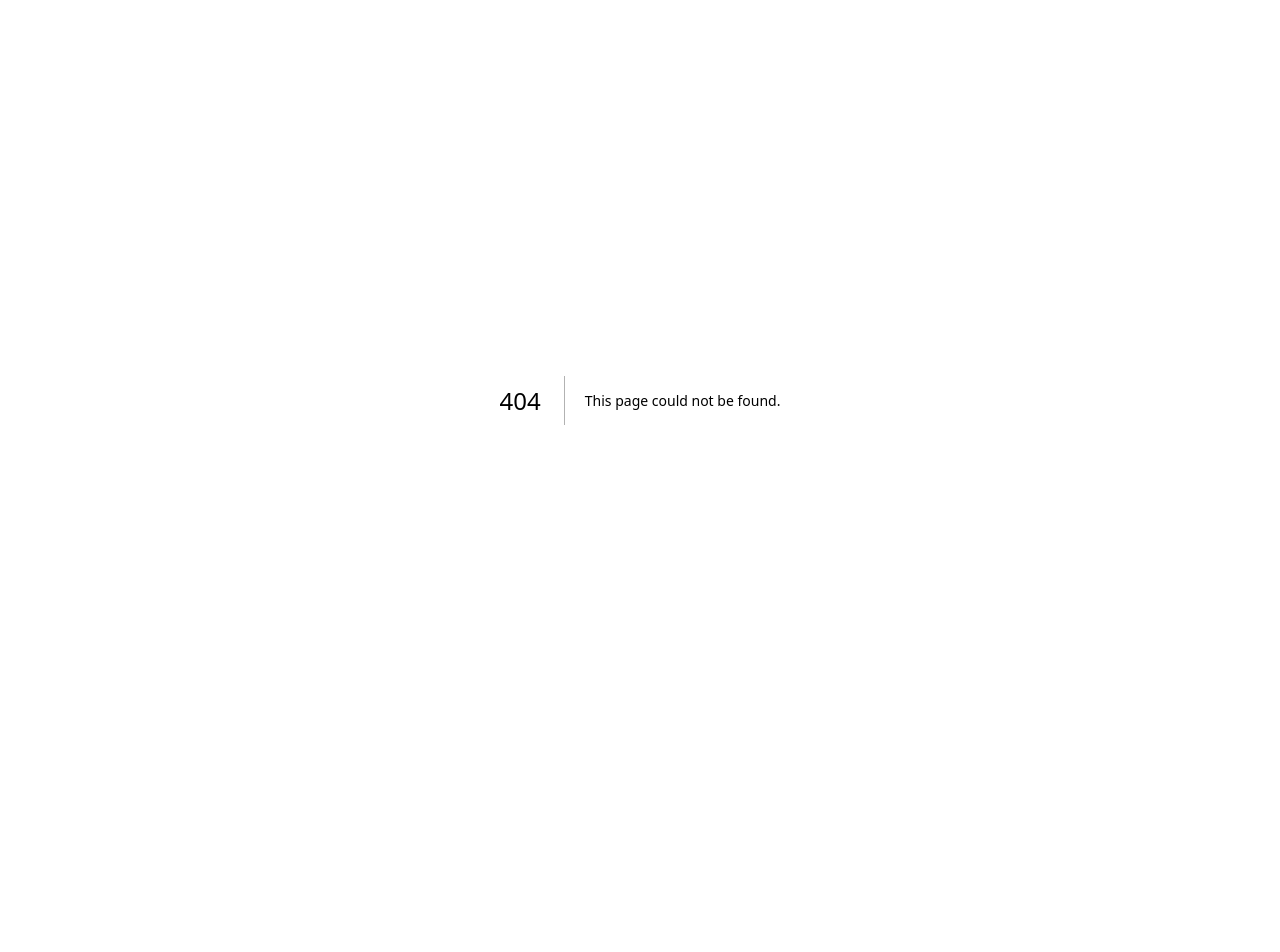
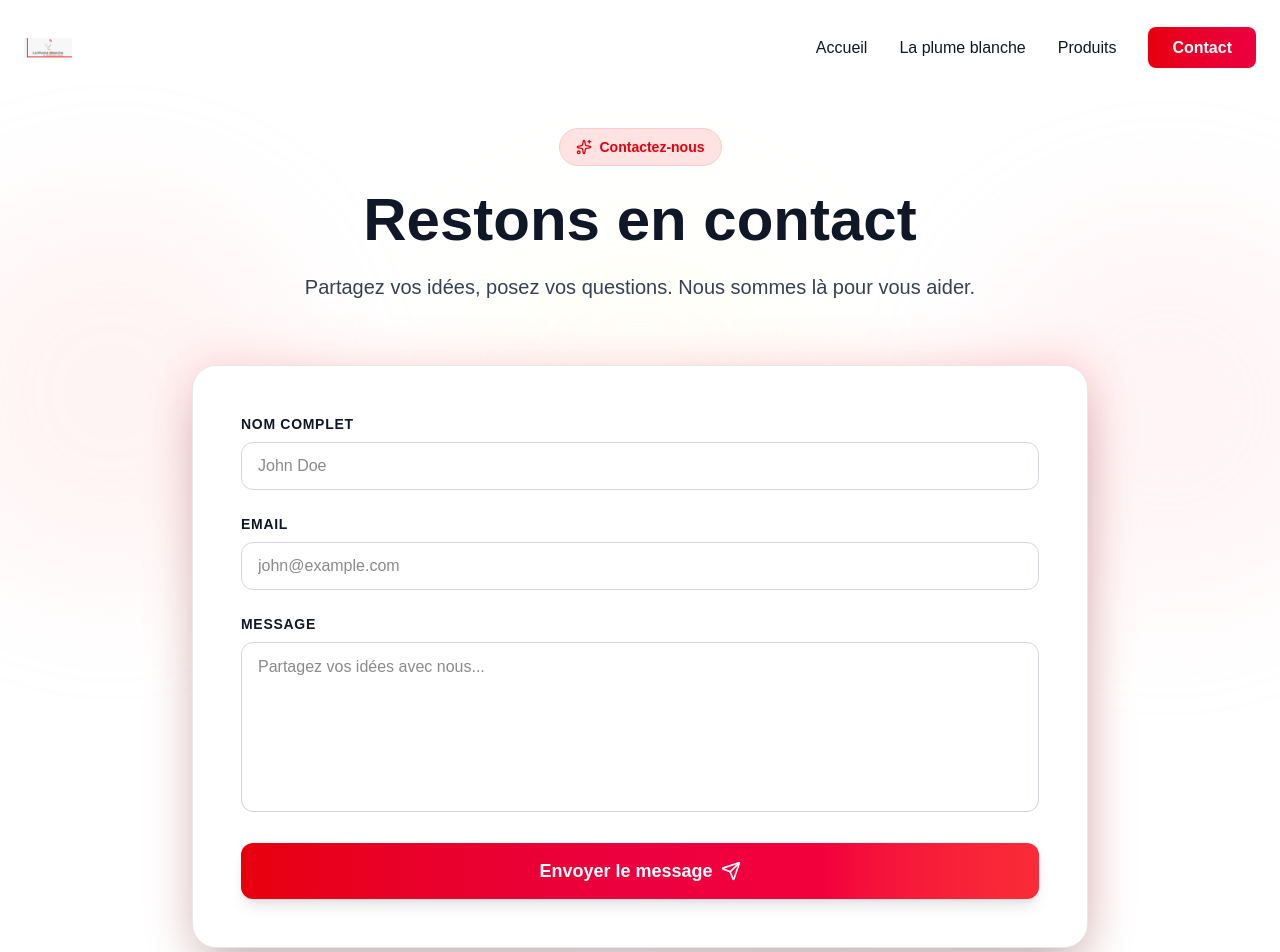
Before and after one commit to Ilyasselkh/Elevage-de-poulets-V2, a Next.js app: page /Contact in a window 1280 px wide. Before the commit this address had no page. Shown: the top 952 px of the page. Before the commit the page ends 800 px from the top, so only its background shows below. Built offline with nearby package versions, Linux system fonts and the light colour scheme.

Commit message:
Ajout de la page Contact

```diff
--- a/package.json
+++ b/package.json
@@ -9,6 +9,7 @@
     "lint": "eslint"
   },
   "dependencies": {
+    "lucide-react": "^0.545.0",
     "next": "15.5.5",
     "react": "19.1.0",
     "react-countup": "^6.5.3",
--- /dev/null
+++ b/src/app/Contact/page.js
@@ -0,0 +1,129 @@
+"use client";
+
+import { useState } from "react";
+import Navbar from "@/components/Navbar";
+import Footer from "@/components/Footer";
+import { Send, Sparkles } from "lucide-react";
+
+export default function ContactPage() {
+  const [formData, setFormData] = useState({
+    name: "",
+    email: "",
+    message: "",
+  });
+
+  const handleSubmit = (e) => {
+    e.preventDefault();
+    alert("Merci pour votre message ! Nous vous contacterons bientôt.");
+    setFormData({ name: "", email: "", message: "" });
+  };
+
+  return (
+    <div className="min-h-screen bg-white relative">
+      <Navbar />
+
+      {/* Animated Background Blobs */}
+      <div className="fixed inset-0 overflow-hidden pointer-events-none">
+        <div className="absolute top-1/4 -left-20 w-96 h-96 bg-red-200 rounded-full blur-3xl animate-float opacity-20"></div>
+        <div className="absolute bottom-1/4 -right-20 w-96 h-96 bg-rose-200 rounded-full blur-3xl animate-float opacity-20 [animation-delay:2s]"></div>
+        <div className="absolute top-1/2 left-1/2 -translate-x-1/2 -translate-y-1/2 w-96 h-96 bg-yellow-100 rounded-full blur-3xl animate-float opacity-10 [animation-delay:4s]"></div>
+      </div>
+
+      {/* Contact Section */}
+      <section id="contact" className="pt-32 pb-24 px-4 sm:px-6 lg:px-8 relative z-10">
+        <div className="max-w-4xl mx-auto">
+          {/* Header */}
+          <div className="text-center mb-16 space-y-4">
+            <div className="inline-flex items-center gap-2 px-4 py-2 rounded-full bg-red-100 border border-red-200 mb-4">
+              <Sparkles className="w-4 h-4 text-red-600" />
+              <span className="text-sm font-semibold text-red-600">Contactez-nous</span>
+            </div>
+            <h1 className="text-5xl sm:text-6xl font-black text-gray-900 leading-tight">
+              Restons en contact
+            </h1>
+            <p className="text-gray-700 text-lg sm:text-xl max-w-2xl mx-auto">
+              Partagez vos idées, posez vos questions. Nous sommes là pour vous aider.
+            </p>
+          </div>
+
+          {/* Form Card */}
+          <div className="relative group">
+            {/* Glow Effect */}
+            <div className="absolute -inset-1 bg-gradient-to-r from-red-400 via-rose-400 to-red-500 rounded-3xl opacity-20 group-hover:opacity-30 blur-xl transition-opacity"></div>
+
+            {/* Card */}
+            <div className="relative bg-white rounded-3xl border border-gray-200 p-8 sm:p-12 shadow-2xl">
+              <form onSubmit={handleSubmit} className="space-y-6">
+                {/* Name Input */}
+                <div className="space-y-2">
+                  <label htmlFor="name" className="block text-sm font-semibold text-gray-900 uppercase tracking-wider">
+                    Nom complet
+                  </label>
+                  <input
+                    id="name"
+                    type="text"
+                    value={formData.name}
+                    onChange={(e) => setFormData({ ...formData, name: e.target.value })}
+                    placeholder="John Doe"
+                    required
+                    className="w-full h-12 px-4 rounded-xl border border-gray-300 focus:border-red-600 focus:ring-1 focus:ring-red-600 transition"
+                  />
+                </div>
+
+                {/* Email Input */}
+                <div className="space-y-2">
+                  <label htmlFor="email" className="block text-sm font-semibold text-gray-900 uppercase tracking-wider">
+                    Email
+                  </label>
+                  <input
+                    id="email"
+                    type="email"
+                    value={formData.email}
+                    onChange={(e) => setFormData({ ...formData, email: e.target.value })}
+                    placeholder="john@example.com"
+                    required
+                    className="w-full h-12 px-4 rounded-xl border border-gray-300 focus:border-red-600 focus:ring-1 focus:ring-red-600 transition"
+                  />
+                </div>
+
+                {/* Message Textarea */}
+                <div className="space-y-2">
+                  <label htmlFor="message" className="block text-sm font-semibold text-gray-900 uppercase tracking-wider">
+                    Message
+                  </label>
+                  <textarea
+                    id="message"
+                    value={formData.message}
+                    onChange={(e) => setFormData({ ...formData, message: e.target.value })}
+                    placeholder="Partagez vos idées avec nous..."
+                    required
+                    rows={6}
+                    className="w-full px-4 py-3 rounded-xl border border-gray-300 focus:border-red-600 focus:ring-1 focus:ring-red-600 transition resize-none"
+                  />
+                </div>
+
+                {/* Submit Button */}
+                <button
+                  type="submit"
+                  className="w-full h-14 text-lg font-bold bg-gradient-to-r from-red-600 via-rose-600 to-red-500 text-white rounded-xl shadow-lg hover:opacity-90 transition-all flex items-center justify-center gap-2"
+                >
+                  Envoyer le message
+                  <Send className="w-5 h-5" />
+                </button>
+              </form>
+            </div>
+          </div>
+
+          {/* Additional Info */}
+          <div className="mt-16 text-center">
+            <p className="text-gray-500">
+              Réponse sous 24-48 heures ⚡
+            </p>
+          </div>
+        </div>
+      </section>
+
+      <Footer />
+    </div>
+  );
+}
--- a/src/components/Navbar.js
+++ b/src/components/Navbar.js
@@ -71,11 +71,12 @@ export default function Navbar() {
             </li>
             <li>
               <Link
-                href="/#contact"
+  href="/Contact"
   className="px-6 py-3 bg-gradient-to-r from-red-600 to-rose-600 text-white font-semibold rounded-lg hover:shadow-lg transition-all duration-300"
 >
   Contact
 </Link>
+
             </li>
           </ul>
 
@@ -135,12 +136,13 @@ export default function Navbar() {
               Produits
             </Link>
             <Link
-              href="/#contact"
+  href="/contact"
   className="block text-center px-6 py-3 bg-gradient-to-r from-red-600 to-rose-600 text-white font-semibold rounded-lg hover:shadow-lg transition-all duration-300"
   onClick={() => setIsOpen(false)}
 >
   Contact
 </Link>
+
           </div>
         )}
       </div>
```
Also changed, not shown: 1 other file (tests, documents, lock files or other folders). Lines whose indentation alone changed are shown as unchanged.
